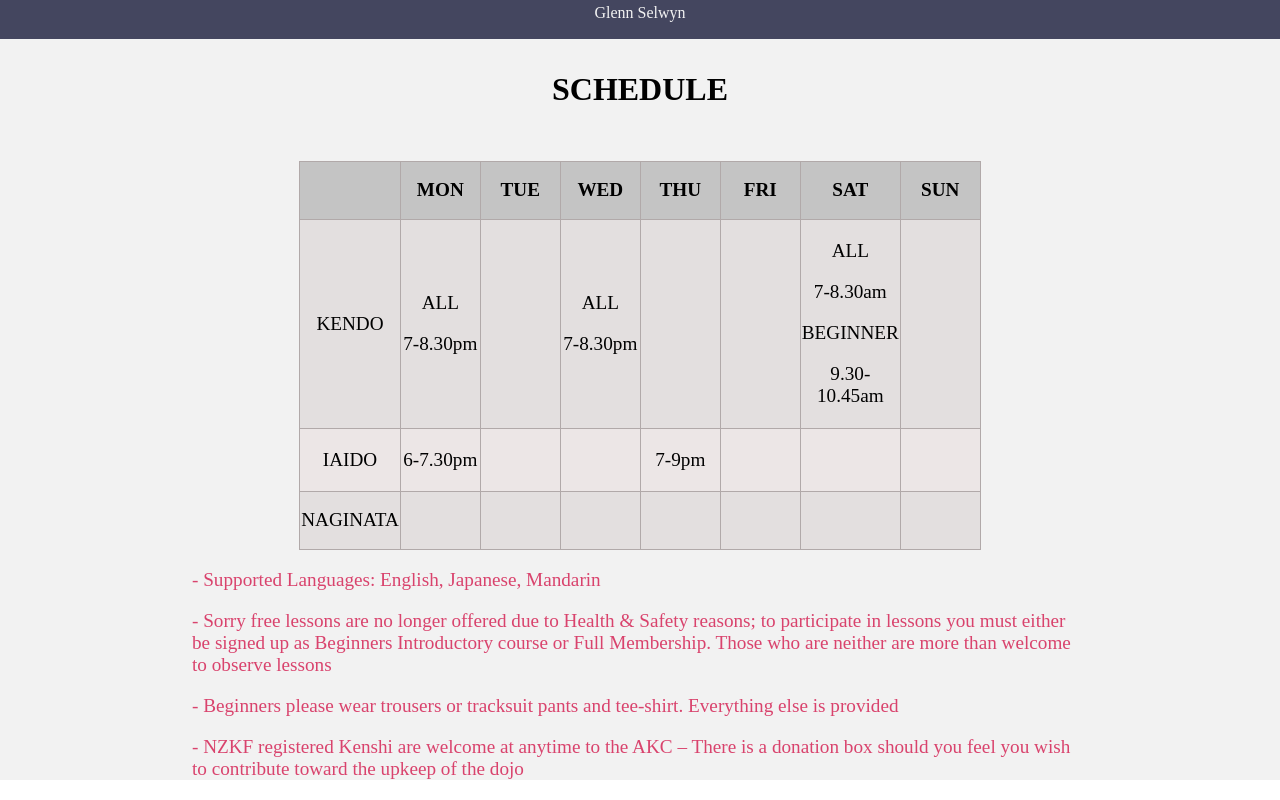
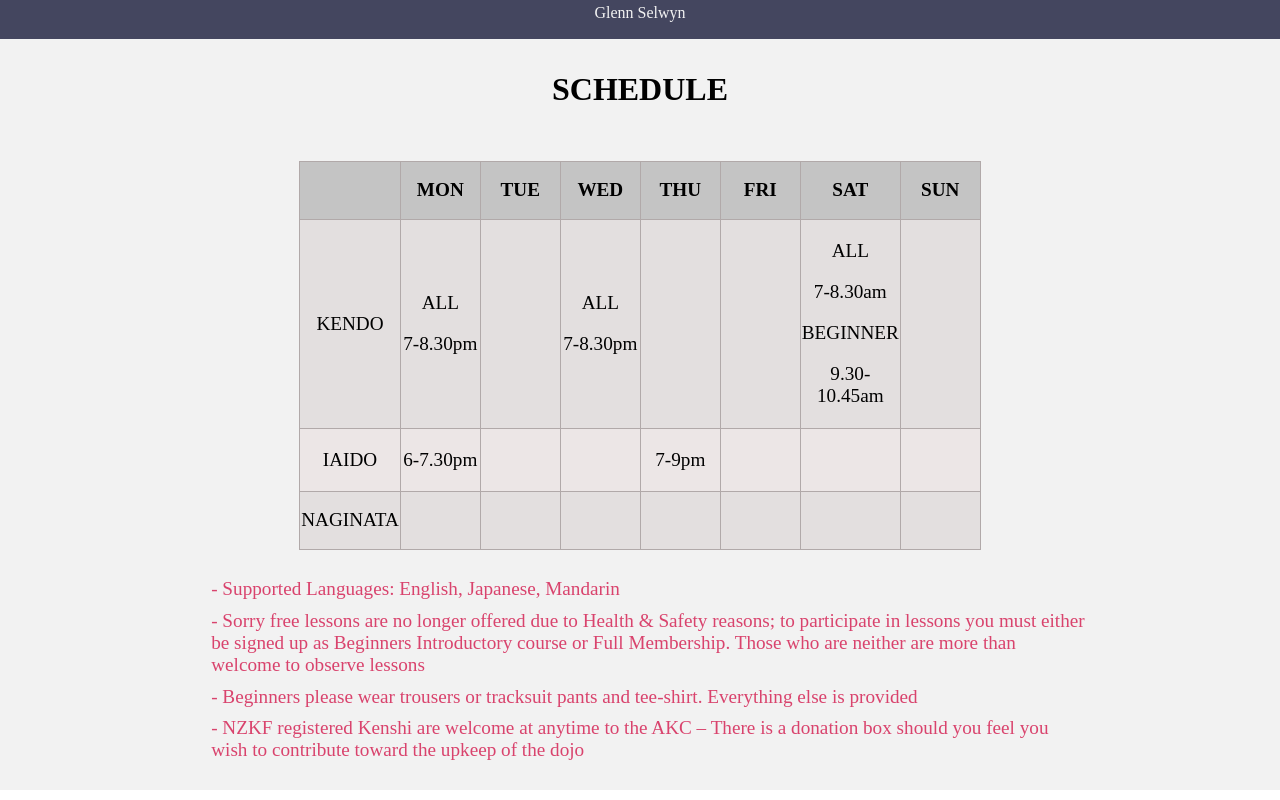
Before and after one commit to weilingxie/akc, a React (Create React App) app: page / in a window 1280 px wide. Shown: the part 2073-2873 px from the top of the page. Built offline with nearby package versions, Linux system fonts and the light colour scheme.

Commit message:
1.Adjust nav buttons style on mobile device; 2.Adjust Schedule component style

```diff
--- a/src/components/Navbar.scss
+++ b/src/components/Navbar.scss
@@ -55,6 +55,15 @@
                 text-decoration: none;
                 opacity: 0;
                 transition: opacity 150ms ease-in-out;
+
+                a {
+                    color: var(--color-primary);
+                    text-decoration: none;
+
+                    &:hover {
+                        color: var(--color-additional);
+                    }
+                }
             }
         }
 
--- a/src/components/Schedule.js
+++ b/src/components/Schedule.js
@@ -69,10 +69,10 @@ const Schedule = () => {
                     </tbody>
                 </table>
                 <div className="schedule-note">
-                    <p>- Supported Languages: English, Japanese, Mandarin</p>
-                    <p>- Sorry free lessons are no longer offered due to Health & Safety reasons; to participate in lessons you must either be signed up as Beginners Introductory course or Full Membership. Those who are neither are more than welcome to observe lessons</p>
-                    <p>- Beginners please wear trousers or tracksuit pants and tee-shirt. Everything else is provided</p>
-                    <p>- NZKF registered Kenshi are welcome at anytime to the AKC – There is a donation box should you feel you wish to contribute toward the upkeep of the dojo</p>
+                    <div>- Supported Languages: English, Japanese, Mandarin</div>
+                    <div>- Sorry free lessons are no longer offered due to Health & Safety reasons; to participate in lessons you must either be signed up as Beginners Introductory course or Full Membership. Those who are neither are more than welcome to observe lessons</div>
+                    <div>- Beginners please wear trousers or tracksuit pants and tee-shirt. Everything else is provided</div>
+                    <div>- NZKF registered Kenshi are welcome at anytime to the AKC – There is a donation box should you feel you wish to contribute toward the upkeep of the dojo</div>
                 </div>
 
           </div>
--- a/src/components/Schedule.scss
+++ b/src/components/Schedule.scss
@@ -50,15 +50,17 @@
         .SUN {
             display: none;
         }
-
     }
 
     .schedule-note {
         width: 95%;
         text-align: left;
-        margin-left: 1em;
+        padding-left: 1em;
+        margin-bottom: 0;
         font-size: 0.8rem;
         color: var(--color-secondary);
+        padding-top: 1em;
+        padding-bottom: 1.5em;
     }
   }
 
@@ -95,8 +97,9 @@
             font-size: 1.2rem;
             color: var(--color-secondary);
 
-            p {
+            div {
                 text-align: left;
+                padding-top: 0.5em;
             }
         }
     }
```
